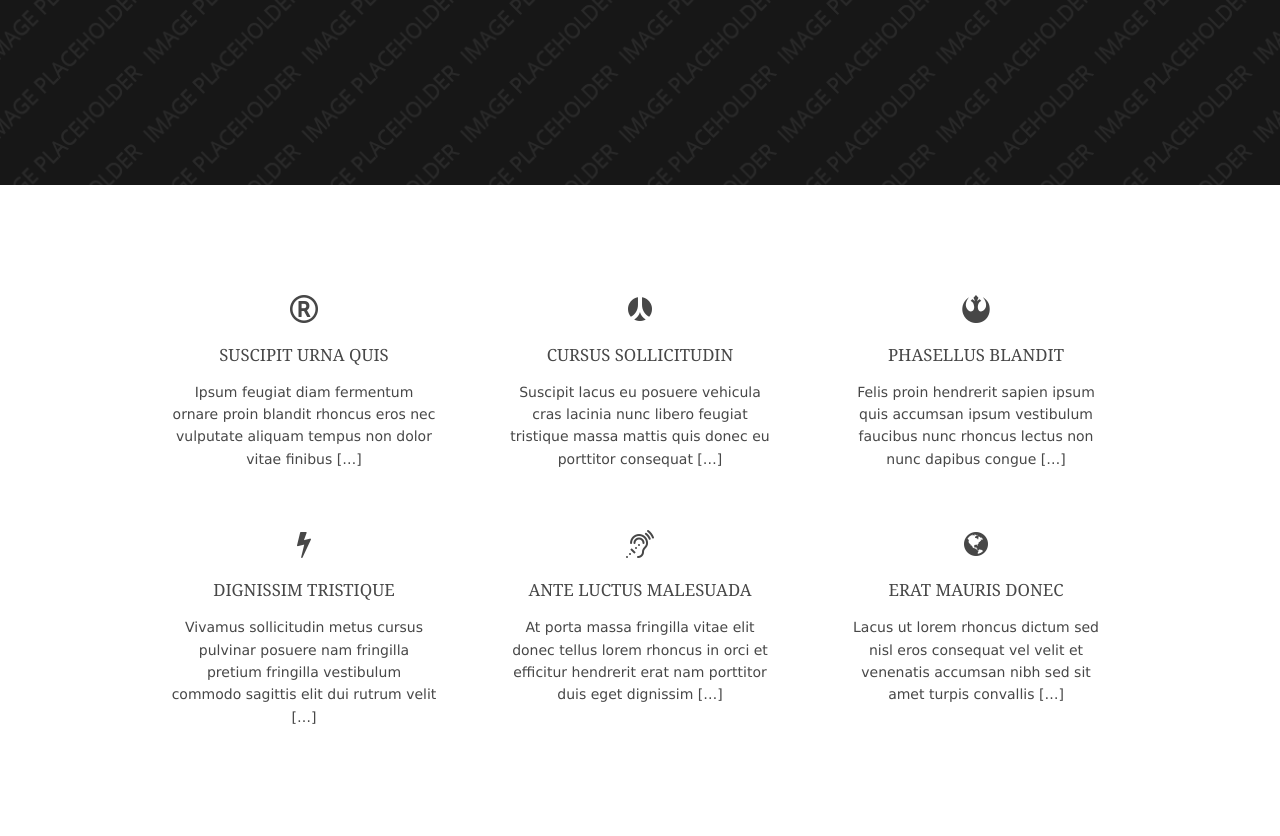
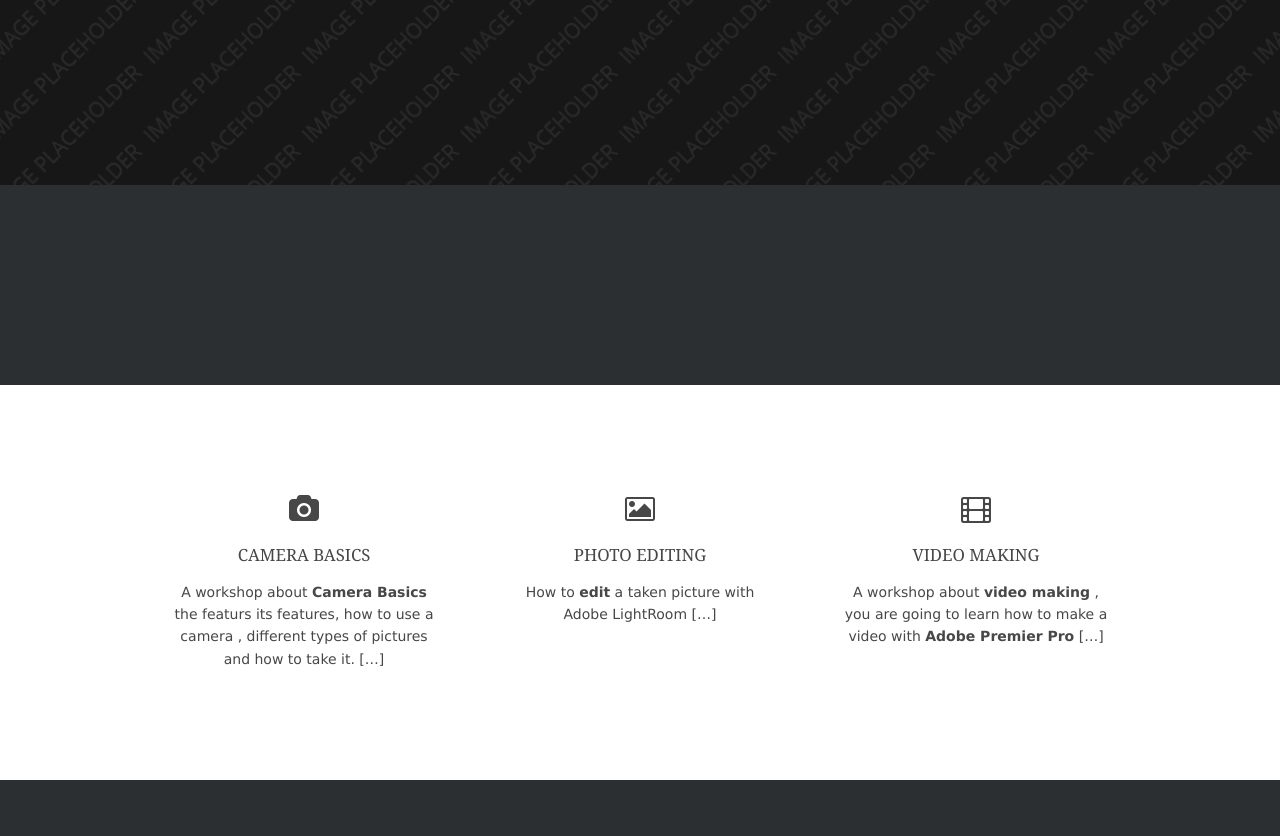
Before and after one commit to Lourguioui/CamCamp, a plain HTML site: page index.html in a window 1280 px wide. Shown: the part 589-1425 px from the top of the page. Drawn offline with Linux system fonts and the light colour scheme.

Commit message:
make content

```diff
--- a/index.html
+++ b/index.html
@@ -1,13 +1,6 @@
 <!DOCTYPE html>
-<!--
-Template Name: Hoppler
-Author: <a href="https://www.os-templates.com/">OS Templates</a>
-Author URI: https://www.os-templates.com/
-Licence: Free to use under our free template licence terms
-Licence URI: https://www.os-templates.com/template-terms
--->
+
 <html lang="">
-<!-- To declare your language - read more here: https://www.w3.org/International/questions/qa-html-language-declarations -->
 <head>
 <title>Hoppler</title>
 <meta charset="utf-8">
@@ -29,7 +22,7 @@
       </div>
       <nav id="mainav" class="fl_right">
         <ul class="clear">
-          <li class="active"><a href="index.html">Home</a></li>
+          <li class="active"><a href="/">Home</a></li>
           <li><a class="" href="#workshops">Worshops</a></li>
           <li><a class="" href="#">Dropdown</a></li>
           <li><a href="#">Link Text</a></li>
@@ -58,49 +51,31 @@
 <!-- ################################################################################################ -->
 <!-- ################################################################################################ -->
 <!-- ################################################################################################ -->
-<section class="workshops" id="worshops">
+<section class="wrkshps" id="workshops">
 <div class="wrapper row3">
   <main class="hoc container clear">
     <!-- main body -->
     <!-- ################################################################################################ -->
     <ul class="nospace group services">
       <li class="one_third first">
-        <article><a href="#"><i class="fa fa-2x fa-registered"></i></a>
-          <h6 class="heading font-x1">Suscipit urna quis</h6>
-          <p>Ipsum feugiat diam fermentum ornare proin blandit rhoncus eros nec vulputate aliquam tempus non dolor vitae finibus [&hellip;]</p>
+        <article><a href="#"><i class="fa fa-2x fa-camera"></i></a>
+          <h6 class="heading font-x1">Camera Basics</h6>
+          <p>A workshop about <b>Camera Basics</b> the featurs its features, how to use a camera , different types of pictures and how to take it.  [&hellip;]</p>
         </article>
       </li>
       <li class="one_third">
-        <article><a href="#"><i class="fa fa-2x fa-renren"></i></a>
-          <h6 class="heading font-x1">Cursus sollicitudin</h6>
-          <p>Suscipit lacus eu posuere vehicula cras lacinia nunc libero feugiat tristique massa mattis quis donec eu porttitor consequat [&hellip;]</p>
+        <article><a href="#"><i class="fa fa-2x fa-image"></i></a>
+          <h6 class="heading font-x1">Photo editing</h6>
+          <p>How to <b>edit</b> a taken picture with Adobe LightRoom [&hellip;]</p>
         </article>
       </li>
       <li class="one_third">
-        <article><a href="#"><i class="fa fa-2x fa-resistance"></i></a>
-          <h6 class="heading font-x1">Phasellus blandit</h6>
-          <p>Felis proin hendrerit sapien ipsum quis accumsan ipsum vestibulum faucibus nunc rhoncus lectus non nunc dapibus congue [&hellip;]</p>
+        <article><a href="#"><i class="fa fa-2x fa-film"></i></a>
+          <h6 class="heading font-x1">Video making</h6>
+          <p>A workshop about <b>video making</b> , you are going to learn how to make a video with <b>Adobe Premier Pro</b> [&hellip;]</p>
         </article>
       </li>
-      <li class="one_third first">
-        <article><a href="#"><i class="fa fa-2x fa-flash"></i></a>
-          <h6 class="heading font-x1">Dignissim tristique</h6>
-          <p>Vivamus sollicitudin metus cursus pulvinar posuere nam fringilla pretium fringilla vestibulum commodo sagittis elit dui rutrum velit [&hellip;]</p>
-        </article>
-      </li>
-      <li class="one_third">
-        <article><a href="#"><i class="fa fa-2x fa-assistive-listening-systems"></i></a>
-          <h6 class="heading font-x1">Ante luctus malesuada</h6>
-          <p>At porta massa fringilla vitae elit donec tellus lorem rhoncus in orci et efficitur hendrerit erat nam porttitor duis eget dignissim [&hellip;]</p>
-        </article>
-      </li>
-      <li class="one_third">
-        <article><a href="#"><i class="fa fa-2x fa-globe"></i></a>
-          <h6 class="heading font-x1">Erat mauris donec</h6>
-          <p>Lacus ut lorem rhoncus dictum sed nisl eros consequat vel velit et venenatis accumsan nibh sed sit amet turpis convallis [&hellip;]</p>
-        </article>
-      </li>
-    </ul>
+
     <!-- ################################################################################################ -->
     <!-- / main body -->
     <div class="clear"></div>
--- a/layout/styles/layout.css
+++ b/layout/styles/layout.css
@@ -318,7 +318,7 @@
 .services li article a{color:inherit;}
 .services li article:hover{color:inherit; background-color:#FFFFFF; box-shadow:0px 0px 15px rgba(0,0,0,.2);}
 .services li article:hover > a{color:#FE0000;}
-
+.wrkshps{padding-top : 200px; padding-bottom: 200px;}
 .pricelist{background-color:#FFFFFF;}
 .pricelist > li:nth-child(2){color:#FFFFFF; background-color:#2B2F32;}
 .pricelist, .pricelist > li:last-child{border-color:#D7D7D7;}
```
